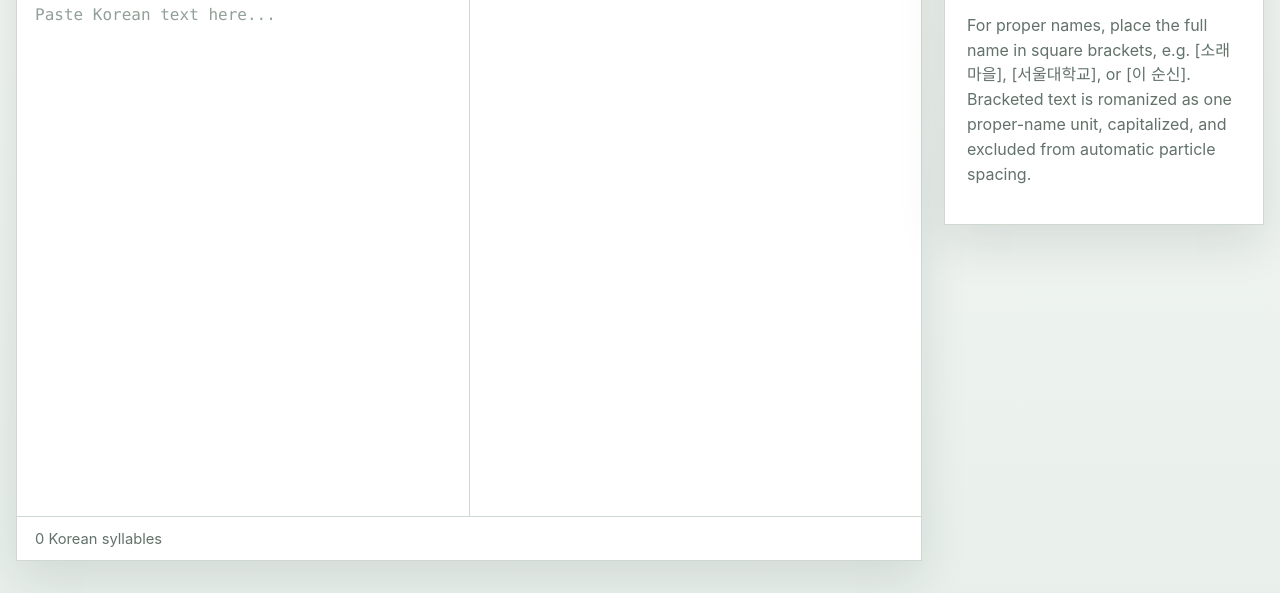
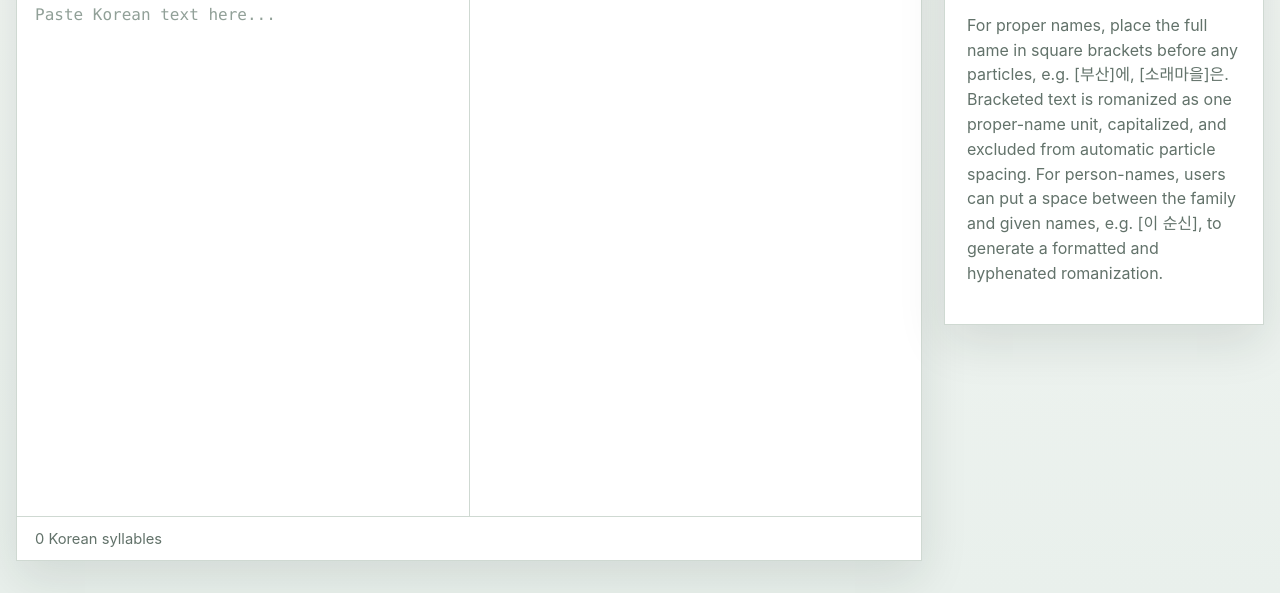
Before and after one commit to tgkgtk/korean-mccune-reischauer-romanizer, a plain HTML site: page index.html in a window 1280 px wide. Shown: the part 223-816 px from the top of the page. Drawn offline with Linux system fonts and the light colour scheme.

Commit message:
Clarify proper-name bracket instructions

```diff
--- a/index.html
+++ b/index.html
@@ -69,9 +69,10 @@
           Han'gŭl text can also be uploaded to generate a romanized version.
         </p>
         <p>
-          For proper names, place the full name in square brackets, e.g. [소래마을], [서울대학교],
-          or [이 순신]. Bracketed text is romanized as one proper-name unit, capitalized, and excluded
-          from automatic particle spacing.
+          For proper names, place the full name in square brackets before any particles, e.g. [부산]에,
+          [소래마을]은. Bracketed text is romanized as one proper-name unit, capitalized, and excluded
+          from automatic particle spacing. For person-names, users can put a space between the family
+          and given names, e.g. [이 순신], to generate a formatted and hyphenated romanization.
         </p>
       </aside>
     </main>
```
Also changed, not shown: 1 other file.
